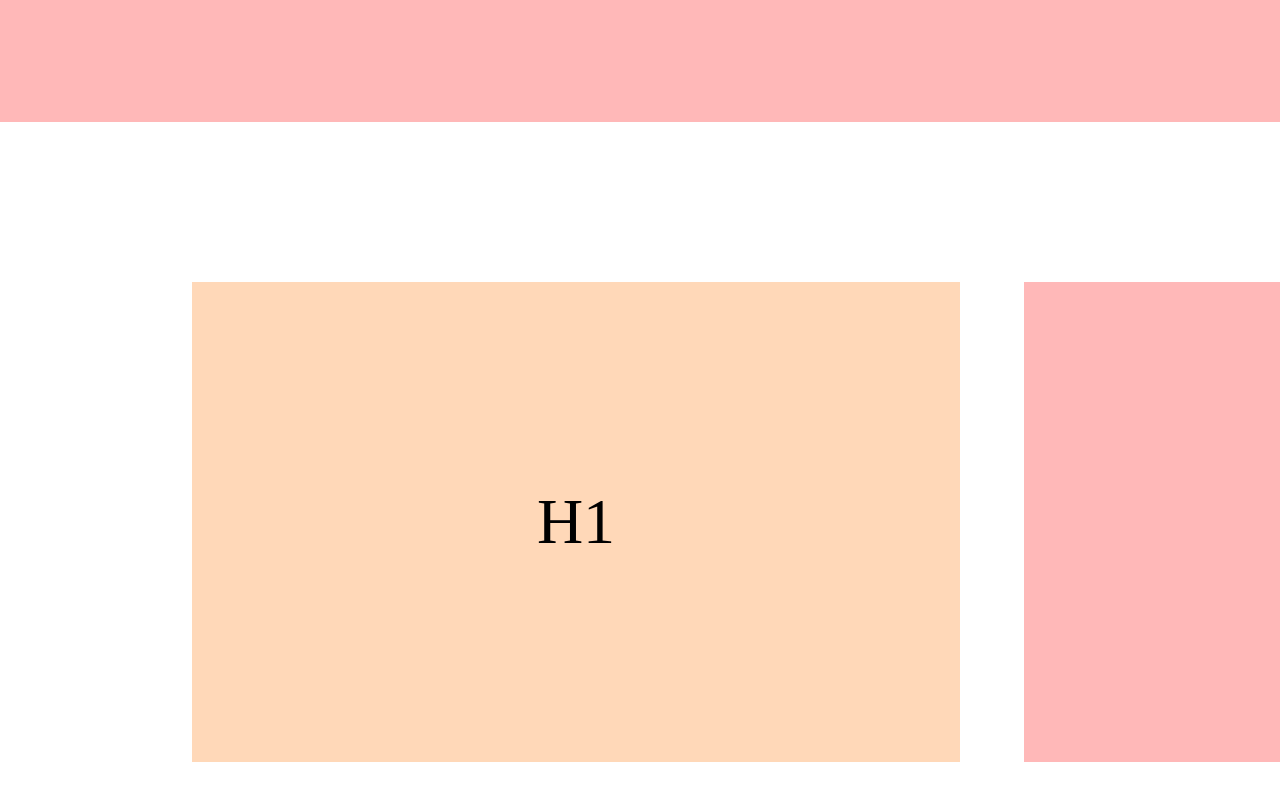
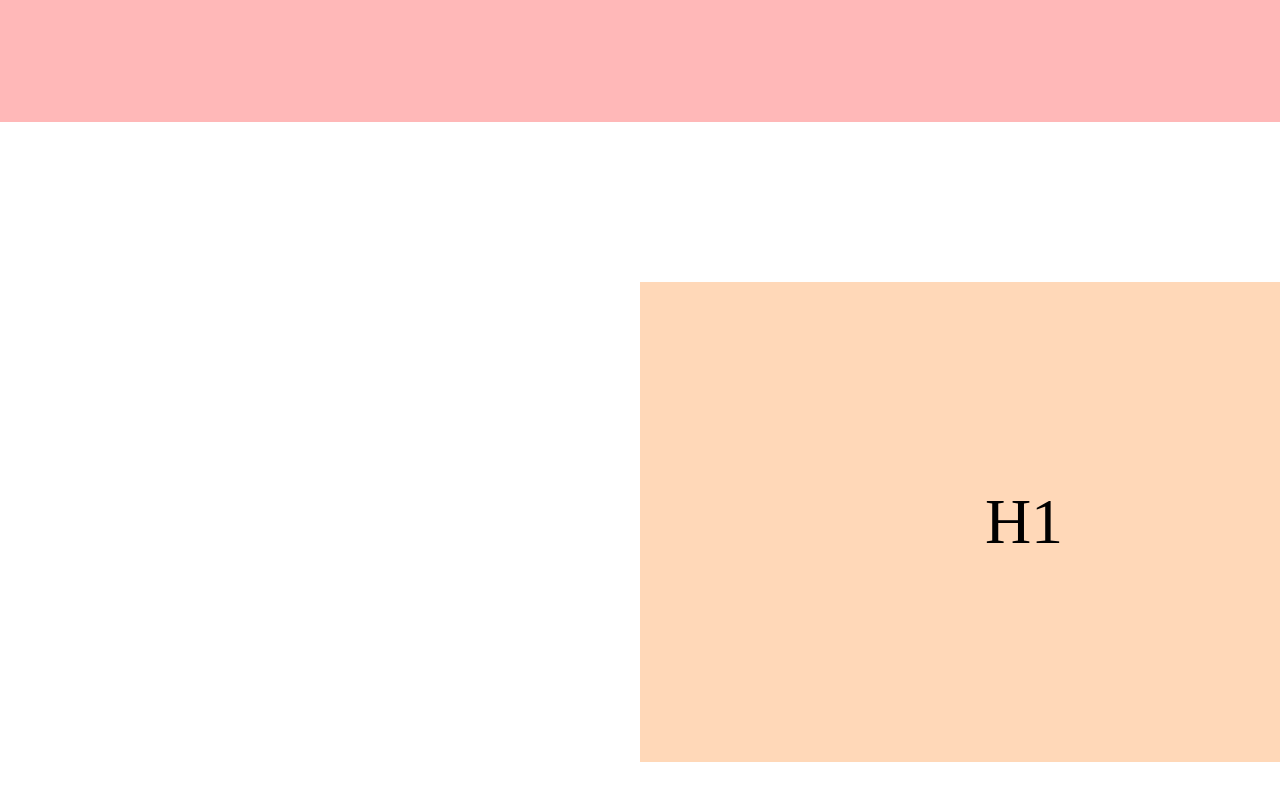
Before and after one commit to amri-is/lenis-horizontal-test, a React (Vite) app: page / in a window 1280 px wide. Shown: the part 1478-2278 px from the top of the page. Built offline with nearby package versions, Linux system fonts and the light colour scheme.

Commit message:
more horizontal track padding

```diff
--- a/src/App.css
+++ b/src/App.css
@@ -32,7 +32,7 @@ html.lenis body {
   width: max-content;
   /* shrink-wraps to content, not fixed vw math */
   gap: 4rem;
-  padding: 0 15vw;
+  padding: 0 50vw;
   /* breathing room start/end */
 }
 
```
